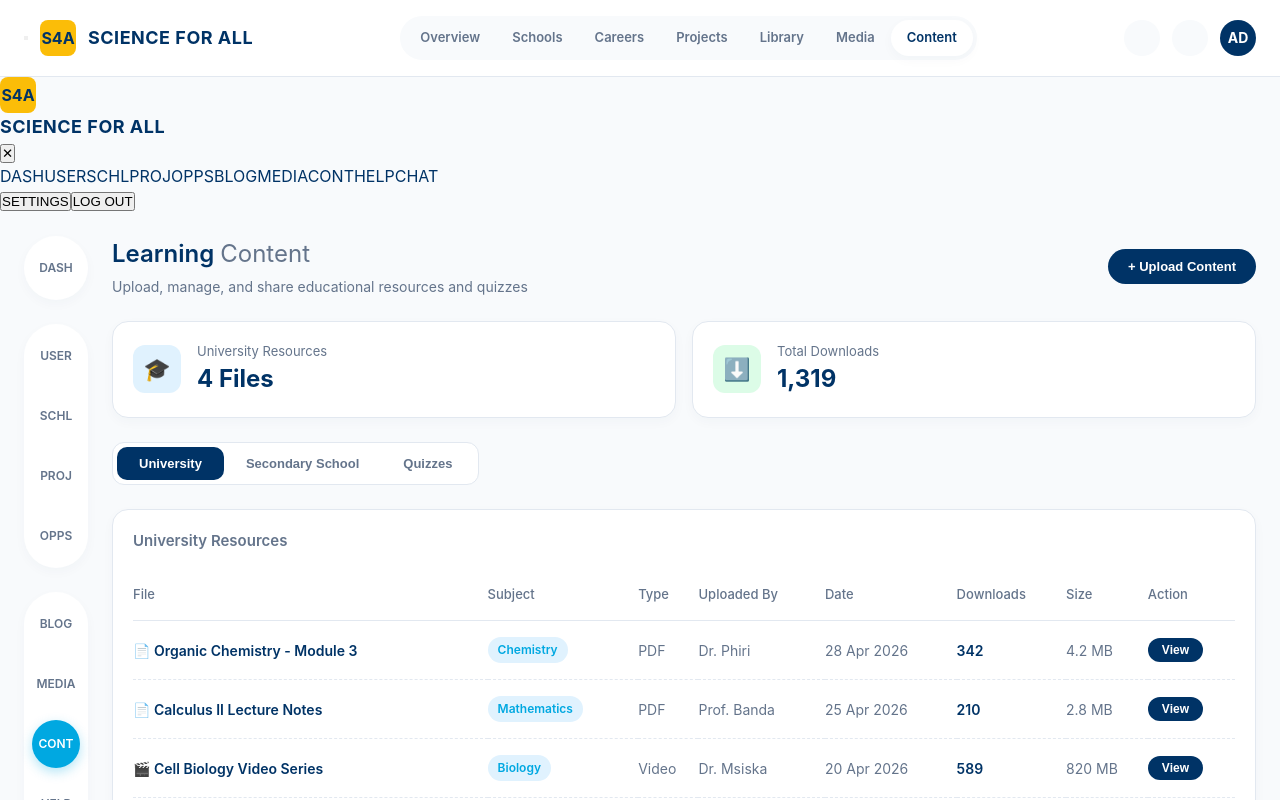
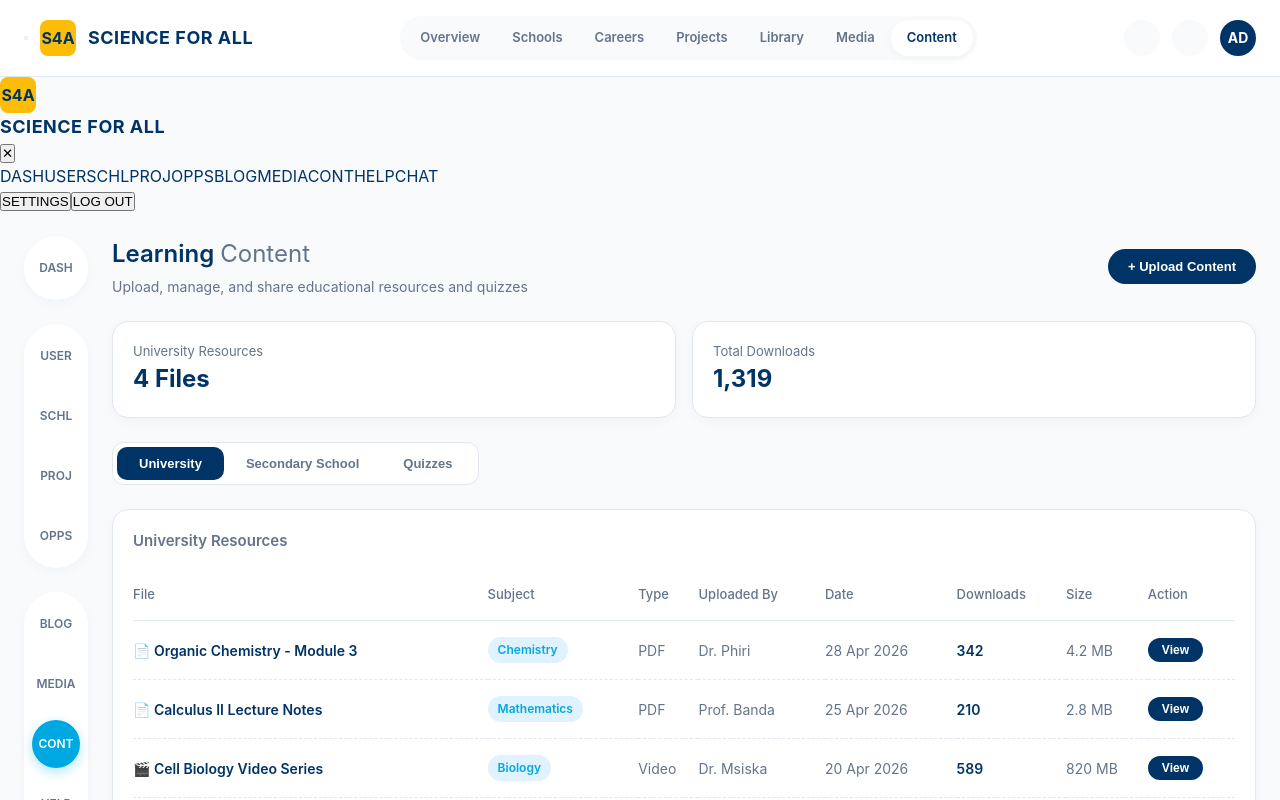
Before and after one commit to JimmyXtesla/foundation, a React (Vite) app: page /content in a window 1280 px wide. Shown: the top 800 px of the page. Built offline with nearby package versions, Linux system fonts and the light colour scheme.

Commit message:
Remove unnecessary divs from university stats section

```diff
--- a/src/pages/ContentPage.tsx
+++ b/src/pages/ContentPage.tsx
@@ -113,14 +113,14 @@ const ContentPage = () => {
       <div className="grid grid-cols-2" style={{ marginBottom: '24px' }}>
         {activeTab === 'university' && <>
           <div className="card" style={{ display: 'flex', alignItems: 'center', gap: '16px' }}>
-            <div style={{ width: '48px', height: '48px', borderRadius: '12px', backgroundColor: '#e0f2fe', display: 'flex', alignItems: 'center', justifyContent: 'center', fontSize: '22px' }}>🎓</div>
+
             <div>
               <div style={{ fontSize: '13px', color: 'var(--text-secondary)' }}>University Resources</div>
               <div style={{ fontSize: '24px', fontWeight: 700 }}>{universityContent.length} Files</div>
             </div>
           </div>
           <div className="card" style={{ display: 'flex', alignItems: 'center', gap: '16px' }}>
-            <div style={{ width: '48px', height: '48px', borderRadius: '12px', backgroundColor: '#dcfce7', display: 'flex', alignItems: 'center', justifyContent: 'center', fontSize: '22px' }}>⬇️</div>
+
             <div>
               <div style={{ fontSize: '13px', color: 'var(--text-secondary)' }}>Total Downloads</div>
               <div style={{ fontSize: '24px', fontWeight: 700 }}>{universityContent.reduce((s, i) => s + i.downloads, 0).toLocaleString()}</div>
```
